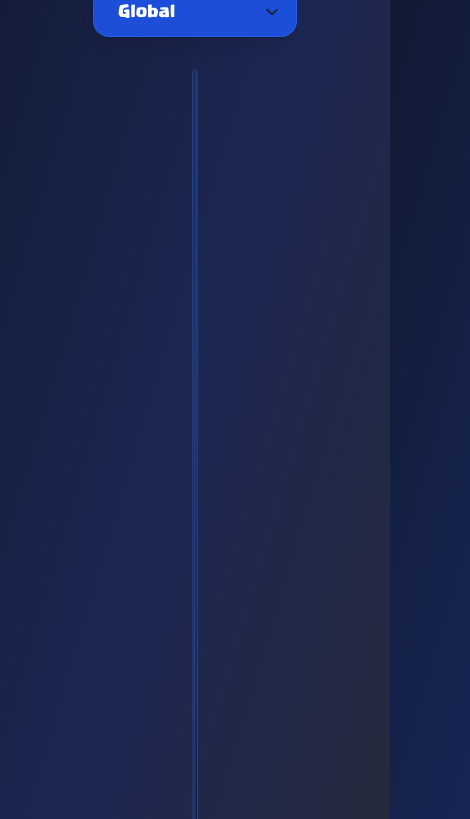
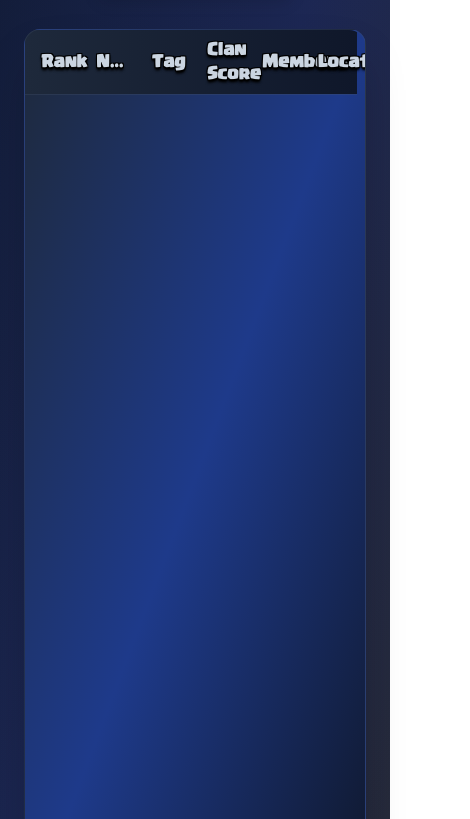
Before and after one commit to zynthoz/clash-app, a website: page pages/clan.html in a window 390 px wide. Shown: the part 269-1088 px from the top of the page, 470 px wide, since content can reach past the window. Drawn offline with Linux system fonts and the light colour scheme; no server answers.

Commit message:
testing leaderboard-div mobile responsiveness

```diff
--- a/pages/clan.html
+++ b/pages/clan.html
@@ -95,7 +95,7 @@
         <div class="spinner"></div>
     </div>
 
-  <div id="mainContent" class="py-14 px-48 w-full text-white">
+  <div id="mainContent" class="py-14 px-6 sm:px-12 md:px-24 lg:px-48 w-full text-white">
     <div class="text-center mb-8">
       <h1 class="text-4xl font-bold text-white mb-4">Top Clans Leaderboard</h1>
       <div class="flex justify-center items-center gap-4">
```
Also changed, not shown: pages/output.css.
